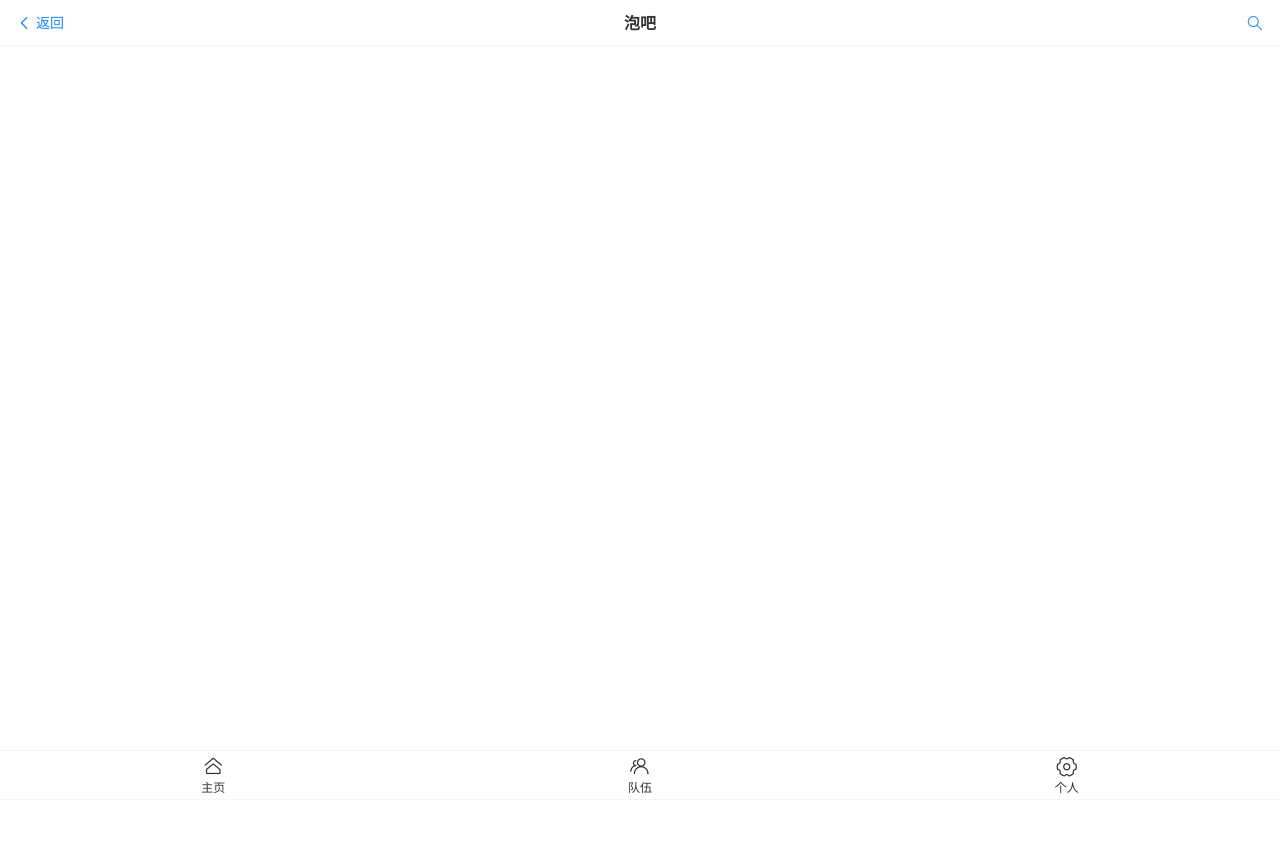
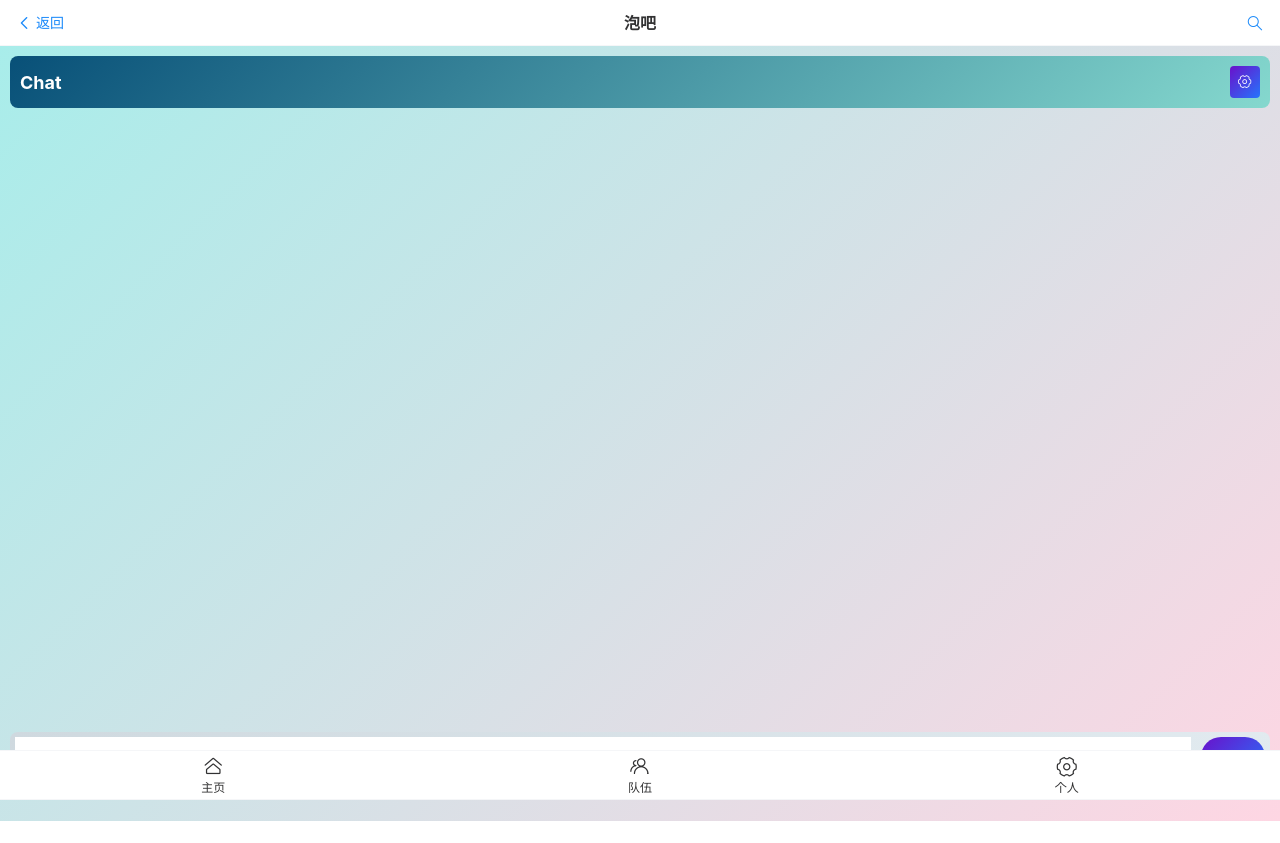
Before and after one commit to apex-zhan/paoba-frontend, a Vue app: page /user/contact in a window 1280 px wide. Before the commit this address had no page. Before the commit the page ends 800 px from the top, so only its background shows below. Built offline with nearby package versions, Linux system fonts and the light colour scheme.

Commit message:
feat: 完善队伍和用户的相关功能

```diff
--- a/src/components/TeamCardList.vue
+++ b/src/components/TeamCardList.vue
@@ -29,27 +29,31 @@
             v-if="team.userId === currentUser?.id"
             size="small"
             plain
-            type="primary"
+            type="danger"
             @click="doDeleteTeam(team.id)"
         >解散队伍
         </van-button>
-        <!--todo 仅加入队伍可见 -->
         <van-button
+            v-if="team.hasJoin && team.userId !== currentUser?.id"
             size="small"
             plain
-            type="primary"
+            type="danger"
             @click="doQuitTeam(team.id)"
         >退出队伍
         </van-button>
         <van-button
+            v-if="team.userId !== currentUser?.id && !team.hasJoin"
             size="small"
             plain
             type="primary"
-            @click="doJoinTeam(team.id)"
+            @click="preJoinTeam(team)"
         >加入队伍
         </van-button>
       </template>
     </van-card>
+    <van-dialog v-model:show="showPasswordDialog" title="请输入密码" show-cancel-button @confirm="doJoinTeam" @cancel="doJoinCancel">
+      <van-field v-model="password" placeholder="请输入密码"/>
+    </van-dialog>
   </div>
 </template>
 
@@ -66,7 +70,9 @@ import {getCurrentUser} from "../services/UserServices.ts";
 interface teamCardListProps {
   teamList: TeamType[];
 }
-
+const JoinTeamId = ref(0);
+const showPasswordDialog = ref(false);
+const password = ref('');
 const router = useRouter();
 const route = useRoute();
 
@@ -76,10 +82,20 @@ const props = withDefaults(defineProps<teamCardListProps>(), {
   teamList: () => [],
 });
 
+const preJoinTeam = (team: TeamType) => {
+  JoinTeamId.value = team.id;
+  if (team.status === 0) {
+    doJoinTeam()
+  } else {
+    showPasswordDialog.value = true;
+  }
+}
 const doJoinTeam = async (id: number) => {
   const res = await MyAxios.post("/team/join", {
     teamId: id,
+    password: password.value,
   });
+
   if (res.code === 0) {
     console.log("加入队伍成功");
     showSuccessToast("加入队伍成功");
@@ -88,6 +104,11 @@ const doJoinTeam = async (id: number) => {
     showFailToast(res?.description || "加入队伍失败");
   }
 };
+
+const doJoinCancel = () => {
+  JoinTeamId.value = 0;
+  password.value = '';
+}
 /**
  * 更新队伍
  *
--- a/src/components/UserCardList.vue
+++ b/src/components/UserCardList.vue
@@ -1,36 +1,38 @@
 <template>
+  <van-skeleton title avatar :row="3" :loading="props.loading" v-for="user in props.userList">
     <van-card
-      v-for="user in props.userList"
         :desc="user.userprofile"
-      :title="user.userName"
+        :title="`${user.userName}`"
         :thumb="user.userAvatar"
     >
       <template #tags>
-      <van-tag
-          plain
-          type="primary"
-          v-for="tag in user.tags"
-          style="margin-right: 8px; margin-top: 8px"
-      >{{ tag }}
+        <van-tag plain type="primary" v-for="tag in user.tags" style="margin-right: 8px; margin-top: 8px">
+          {{ tag }}
         </van-tag>
       </template>
       <template #footer>
-      <van-button size="small">联系我</van-button>
+        <van-button size="small" to="/user/contact">联系我</van-button>
       </template>
     </van-card>
-  <!-- 搜索提示 -->
-  <van-empty v-if="!userList || userList.length < 1" description="数据为空"/>
+  </van-skeleton>
 </template>
+
 <script setup lang="ts">
-import {UserType} from "../models/User";
+import {UserType} from "../models/user";
 
 interface UserCardListProps {
+  loading: boolean;
   userList: UserType[];
 }
 
-// 获取父组件传来的属性userList
 const props = withDefaults(defineProps<UserCardListProps>(), {
-  userList: () => [],
+  loading: true,
+  // @ts-ignore
+  userList: [] as UserType[],
 });
-console.log(props);
+
 </script>
+
+<style scoped>
+
+</style>
--- a/src/layouts/BasicLayout.vue
+++ b/src/layouts/BasicLayout.vue
@@ -14,7 +14,7 @@
     <router-view></router-view>
   </div>
 
-  <van-tabbar route @change="onChange">
+  <van-tabbar route>
     <van-tabbar-item to="/" icon="home-o" name="index">主页</van-tabbar-item>
     <van-tabbar-item to="/team" icon="friends-o" name="team"
       >队伍
@@ -25,15 +25,12 @@
   </van-tabbar>
 </template>
 <script lang="ts" setup>
-import { ref } from "vue";
-import { showToast } from "vant";
-import { useRouter } from "vue-router";
+import {useRouter} from "vue-router";
 
 const router = useRouter();
 
 const onChangeLeft = () => router.back();
 const onChangeRight = () => router.push("/search");
-const onChange = (index: string) => showToast(`标签 ${index}`);
 </script>
 <style scoped>
 #content {
--- a/src/pages/TeamPage.vue
+++ b/src/pages/TeamPage.vue
@@ -1,8 +1,7 @@
 <template>
   <div id="teamPage">
-
     <van-search v-model="searchText" placeholder="搜索队伍" @search="onSearch"/>
-    <van-tabs v-model:active="active" @change="onTabChange">
+    <van-tabs v-model:active="active" swipeable @change="onTabChange">
       <van-tab title="公开" name="public"/>
       <van-tab title="加密" name="private"/>
     </van-tabs>
@@ -12,7 +11,7 @@
     <van-empty v-if="teamList?.length < 1" description="数据为空"/>
 
   </div>
-  <van-button class="add-button" type="primary" icon="plus"  @click="toAddTeam"/>
+  <van-button class="add-button" type="primary" icon="plus" @click="toAddTeam"/>
 </template>
 
 <script setup lang="ts">
@@ -51,7 +50,7 @@ const toAddTeam = () => {
 const teamList = ref([]);
 
 /**
- * 搜索队伍
+ * 查询队伍列表
  * @param val
  * @param status
  * @returns {Promise<void>}
@@ -86,4 +85,10 @@ const onSearch = (val) => {
 #teamPage {
 
 }
+.add-button {
+  border-radius: 50%;
+  position: absolute;
+  margin-top: 40px;
+  right: 20px;
+}
 </style>
--- /dev/null
+++ b/src/pages/UserContactPage.vue
@@ -0,0 +1,175 @@
+<template>
+  <div class="chat-container">
+    <div class="chat-header">
+      <span class="chat-title">Chat</span>
+      <van-button icon="setting-o" type="primary" plain size="small" />
+    </div>
+    <div class="chat-content">
+      <van-list :finished="finished" finished-text="No more messages">
+        <div
+            v-for="(message, index) in messages"
+            :key="index"
+            :class="['message-item', { 'message-sent': isSentByMe(message) }]"
+        >
+          <div class="message-content">{{ message.text }}</div>
+        </div>
+      </van-list>
+    </div>
+    <div class="chat-footer">
+      <van-field
+          v-model="newMessage"
+          placeholder="Type a message"
+          @keyup.enter="sendMessage"
+      />
+      <van-button type="primary" @click="sendMessage" class="send-button">
+        Send
+      </van-button>
+    </div>
+  </div>
+</template>
+
+<script>
+export default {
+  data() {
+    return {
+      messages: [],
+      newMessage: '',
+      finished: false
+    };
+  },
+  methods: {
+    sendMessage() {
+      if (this.newMessage) {
+        this.messages.push({ text: this.newMessage, sentByMe: true });
+        this.newMessage = '';
+      }
+    },
+    isSentByMe(message) {
+      return message.sentByMe;
+    }
+  }
+};
+</script>
+
+<style scoped>
+.chat-container {
+  display: flex;
+  flex-direction: column;
+  height: calc(100vh - 25px); /* 预留底部25px距离 */
+  max-width: 100%;
+  padding: 10px;
+  box-sizing: border-box;
+  background: linear-gradient(135deg, #a8edea, #fed6e3);
+  animation: gradientBG 10s ease infinite;
+}
+@keyframes gradientBG {
+  0%, 100% {
+    background: linear-gradient(135deg, #a8edea, #fed6e3);
+  }
+  50% {
+    background: linear-gradient(135deg, #f6d365, #fda085);
+  }
+}
+.chat-header {
+  display: flex;
+  justify-content: space-between;
+  align-items: center;
+  padding: 10px;
+  background: linear-gradient(135deg, #085078, #85d8ce);
+  color: #fff;
+  border-radius: 8px;
+  animation: gradientHeader 10s ease infinite;
+}
+@keyframes gradientHeader {
+  0%, 100% {
+    background: linear-gradient(135deg, #085078, #85d8ce);
+  }
+  50% {
+    background: linear-gradient(135deg, #ff9a9e, #fad0c4);
+  }
+}
+.chat-title {
+  font-weight: bold;
+  font-size: 18px;
+}
+.chat-content {
+  flex: 1;
+  overflow-y: auto;
+  padding: 5px; /* 减少内边距 */
+  margin-top: 10px;
+}
+.message-item {
+  display: flex;
+  flex-direction: column;
+  align-items: flex-start;
+  margin-bottom: 10px;
+}
+.message-sent {
+  align-items: flex-end;
+}
+.message-content {
+  max-width: 60%;
+  padding: 10px;
+  margin-bottom: 5px;
+  background: linear-gradient(135deg, #fff6e6, #ffdcd2);
+  border-radius: 8px;
+  box-shadow: 0 1px 1px rgba(0, 0, 0, 0.1);
+  word-wrap: break-word; /* 自动换行 */
+  animation: gradientMessage 10s ease infinite;
+}
+@keyframes gradientMessage {
+  0%, 100% {
+    background: linear-gradient(135deg, #fff6e6, #ffdcd2);
+  }
+  50% {
+    background: linear-gradient(135deg, #d4fc79, #96e6a1);
+  }
+}
+.message-sent .message-content {
+  background: linear-gradient(135deg, #d4fc79, #96e6a1);
+  animation: gradientSentMessage 10s ease infinite;
+}
+@keyframes gradientSentMessage {
+  0%, 100% {
+    background: linear-gradient(135deg, #d4fc79, #96e6a1);
+  }
+  50% {
+    background: linear-gradient(135deg, #a8edea, #fed6e3);
+  }
+}
+.chat-footer {
+  display: flex;
+  align-items: center;
+  padding: 5px;
+  background: linear-gradient(135deg, #cfd9df, #e2ebf0);
+  border-radius: 8px;
+  margin-top: 10px;
+  margin-bottom: 25px; /* 向上移动一些距离 */
+  animation: gradientFooter 10s ease infinite;
+}
+@keyframes gradientFooter {
+  0%, 100% {
+    background: linear-gradient(135deg, #cfd9df, #e2ebf0);
+  }
+  50% {
+    background: linear-gradient(135deg, #fad0c4, #ffd1ff);
+  }
+}
+.van-field {
+  flex: 1;
+  margin-right: 10px;
+}
+.send-button {
+  flex-shrink: 0;
+  border-radius: 20px;
+}
+.van-button--primary {
+  background: linear-gradient(135deg, #6a11cb, #2575fc);
+  border: none;
+  color: #fff;
+}
+.van-button--primary:hover {
+  background: linear-gradient(135deg, #6a11cb, #2575fc);
+  border: none;
+}
+</style>
--- a/src/pages/UserPage.vue
+++ b/src/pages/UserPage.vue
@@ -13,9 +13,6 @@
               style="margin-right: 8px; margin-top: 8px"
           >{{ user.tags }}
           </van-tag>
-        </template>
-        <template #footer>
-          <van-button size="small">联系我</van-button>
         </template>
       </van-card>
 
@@ -39,6 +36,9 @@ const route = useRoute();
 const user = ref();
 console.log(user);
 
+/**
+ * 获取当前用户
+ */
 onMounted(async () => {
   user.value = await getCurrentUser();
   if (!user.value) {
@@ -57,5 +57,7 @@ const toEdit = (editName: string, editKey: string, currentValue: string) => {
     },
   });
 };
+
+const UserContactPage = () => router.push("/user/contact");
 </script>
 <style scoped></style>
--- a/src/pages/UserTeamCreatePage.vue
+++ b/src/pages/UserTeamCreatePage.vue
@@ -1,9 +1,9 @@
 <template>
   <div id="teamPage">
     <van-search v-model="searchText" placeholder="搜索队伍" @search="onSearch"/>
-    <van-button type="primary" @click="doJoinTeam">创建队伍</van-button>
     <team-card-list :teamList="teamList"/>
     <van-empty v-if="teamList?.length < 1" description="数据为空"/>
+    <van-button class="add-button" type="primary" icon="plus" @click="doJoinTeam"></van-button>
   </div>
 </template>
 
@@ -62,4 +62,11 @@ const onSearch = (val) => {
 #teamPage {
 
 }
+
+.add-button {
+  border-radius: 50%;
+  position: absolute;
+  margin-top: 40px;
+  right: 20px;
+}
 </style>
--- a/src/router/router.ts
+++ b/src/router/router.ts
@@ -10,6 +10,7 @@ import TeamAddPage from "../pages/TeamCreatePage.vue";
 import UserTeamCreatePage from "../pages/UserTeamCreatePage.vue";
 import UserTeamJoinPage from "../pages/UserTeamJoinPage.vue";
 import UserUpdatePage from "../pages/UserUpdatePage.vue";
+import UserContactPage from "../pages/UserContactPage.vue";
 
 const routes = [
     //主页路由
@@ -51,6 +52,8 @@ const routes = [
     {path: '/user/update', title: '更新信息', component: UserUpdatePage},
     {path: '/user/team/join', title: '加入队伍', component: UserTeamJoinPage},
     {path: '/user/team/create', title: '创建队伍', component: UserTeamCreatePage},
+    //联系用户页面
+    {path: '/user/contact', title: '联系用户', component: UserContactPage,}
 
 
 ];
```
Also changed, not shown: auto-imports.d.ts (+9 -1 lines), components.d.ts (+9 -0 lines), src/pages/Index.vue (+69 -29 lines). Lines whose indentation alone changed are shown as unchanged.
